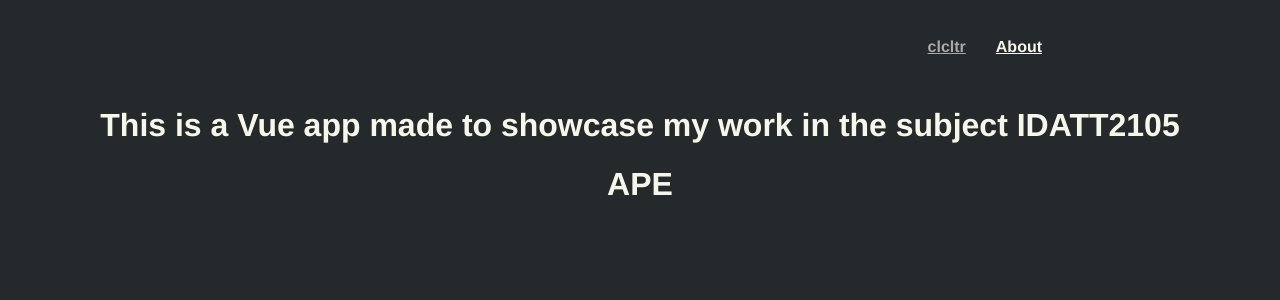
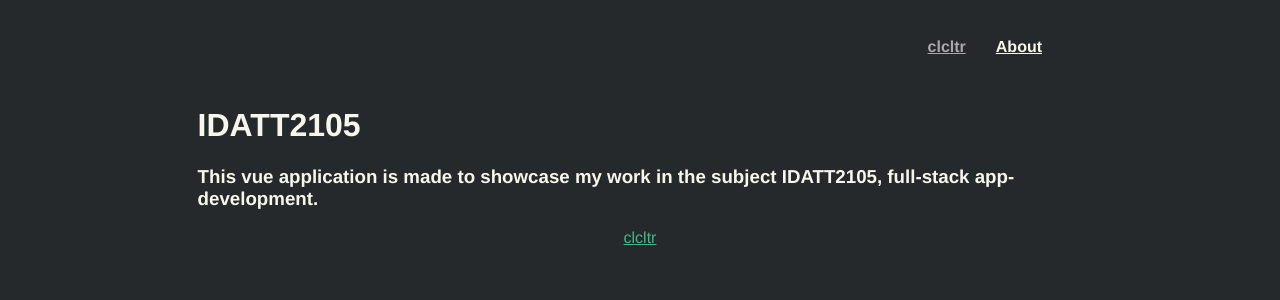
Before and after one commit to adriawh/IDATT2105, a Vue app: page / in a window 1280 px wide. Shown: the top 300 px of the page. Built offline with nearby package versions, Linux system fonts and the light colour scheme.

Commit message:
small changes

```diff
--- a/src/views/Home.vue
+++ b/src/views/Home.vue
@@ -1,9 +1,13 @@
 <template>
   <div class="home">
-    <h1>This is a Vue app made to showcase my work in the subject IDATT2105</h1>
+    <h1>IDATT2105</h1>
+    <h3>
+      This vue application is made to showcase my work in the subject IDATT2105,
+      full-stack app-development.
+    </h3>
   </div>
 
-  <h1>APE</h1>
+  <div><router-link to="/calculator">clcltr</router-link></div>
 </template>
 
 <script>
@@ -16,12 +20,16 @@
 </script>
 
 <style scoped>
+.home {
+  width: 70%;
+  margin: auto;
+  color: #f6f7eb;
+  text-align: left;
+}
+
 h1 {
-  color: #f6f7eb;
 }
-h3 {
-  margin: 40px 0 0;
-}
+
 ul {
   list-style-type: none;
   padding: 0;
```
Also changed, not shown: src/components/Card.vue (added, +12 -0 lines).
